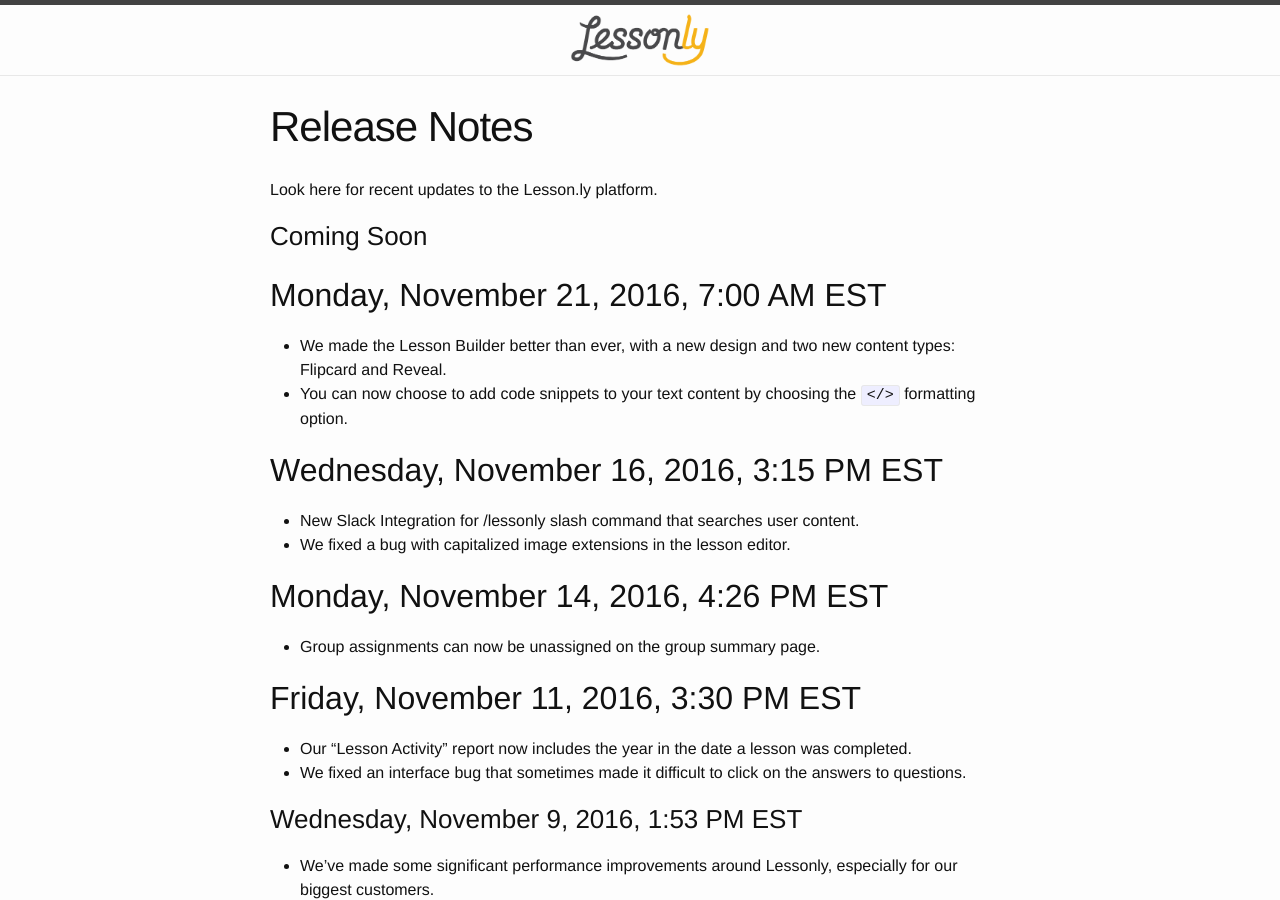
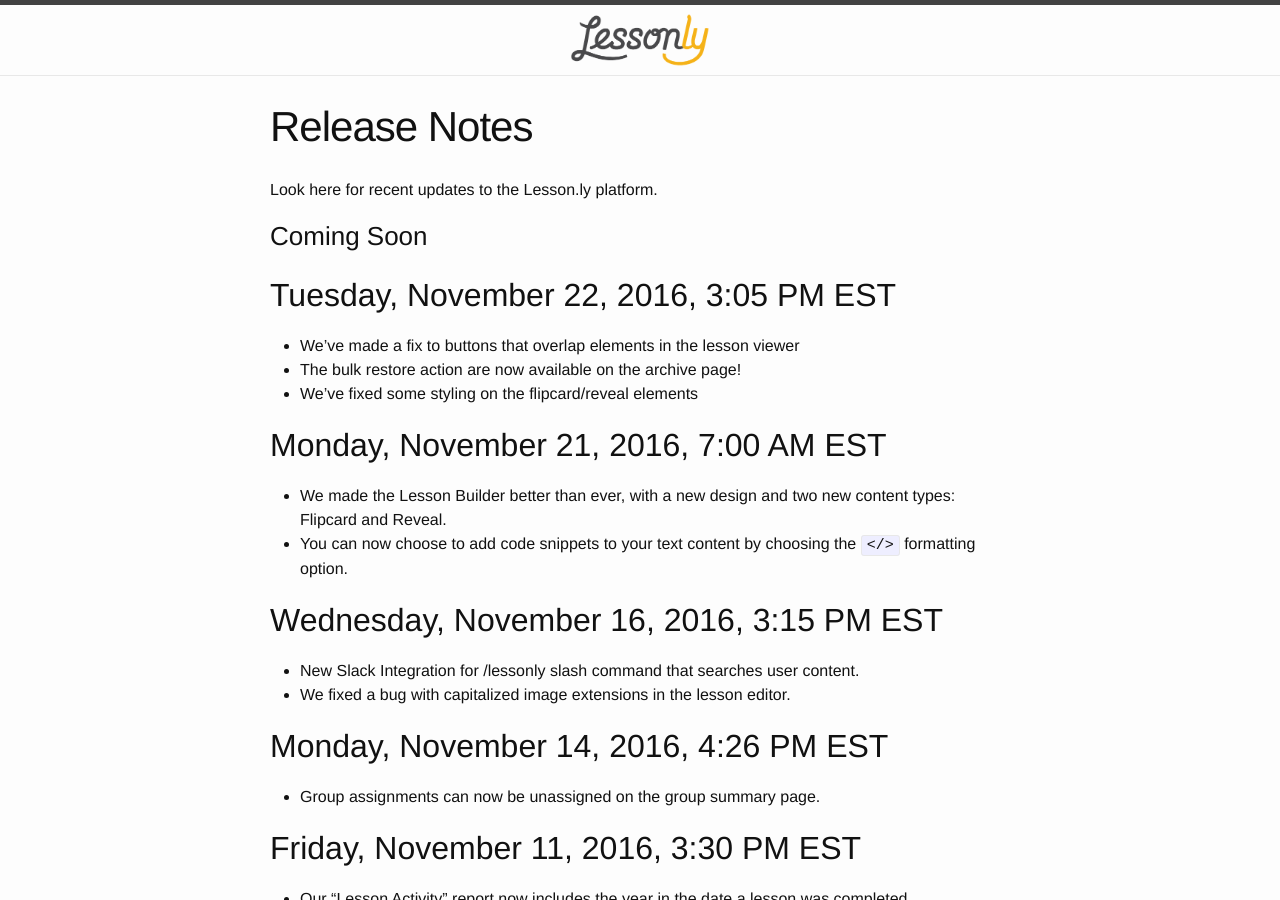
Before and after one commit to isabella232/lessonly.github.io, a Jekyll site: the page built from release-notes.md, in a window 1280 px wide and 900 px high. Built offline with Jekyll 4.4.1, drawn with Linux system fonts in a browser that asks for light colours.

Commit message:
Tuesday, November 22, 2016, 3:05 PM EST

```diff
--- a/release-notes.md
+++ b/release-notes.md
@@ -7,6 +7,12 @@
 Look here for recent updates to the Lesson.ly platform.
 
 ### Coming Soon
+
+## Tuesday, November 22, 2016, 3:05 PM EST
+
+- We've made a fix to buttons that overlap elements in the lesson viewer
+- The bulk restore action are now available on the archive page!
+- We've fixed some styling on the flipcard/reveal elements
 
 ## Monday, November 21, 2016, 7:00 AM EST
 
```
